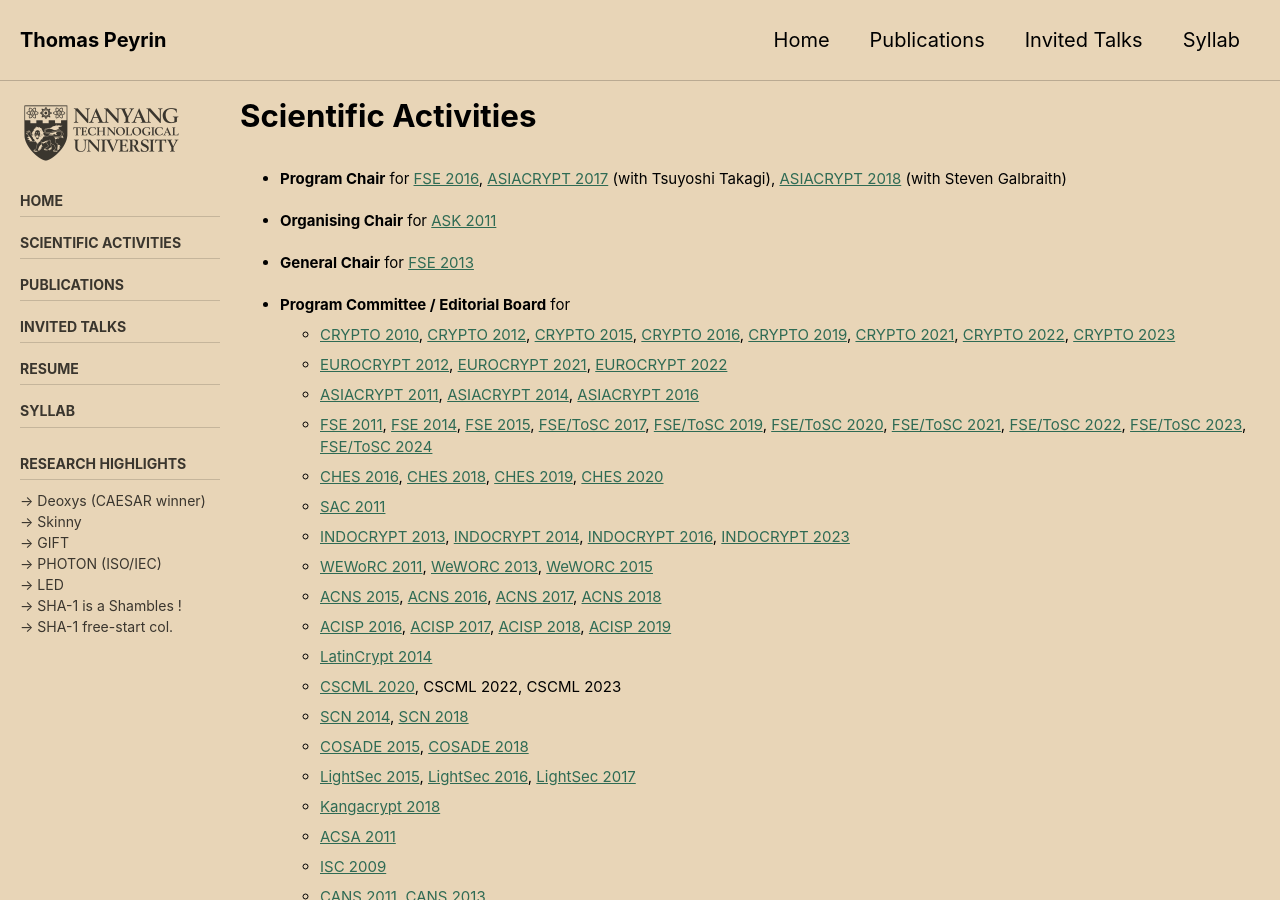
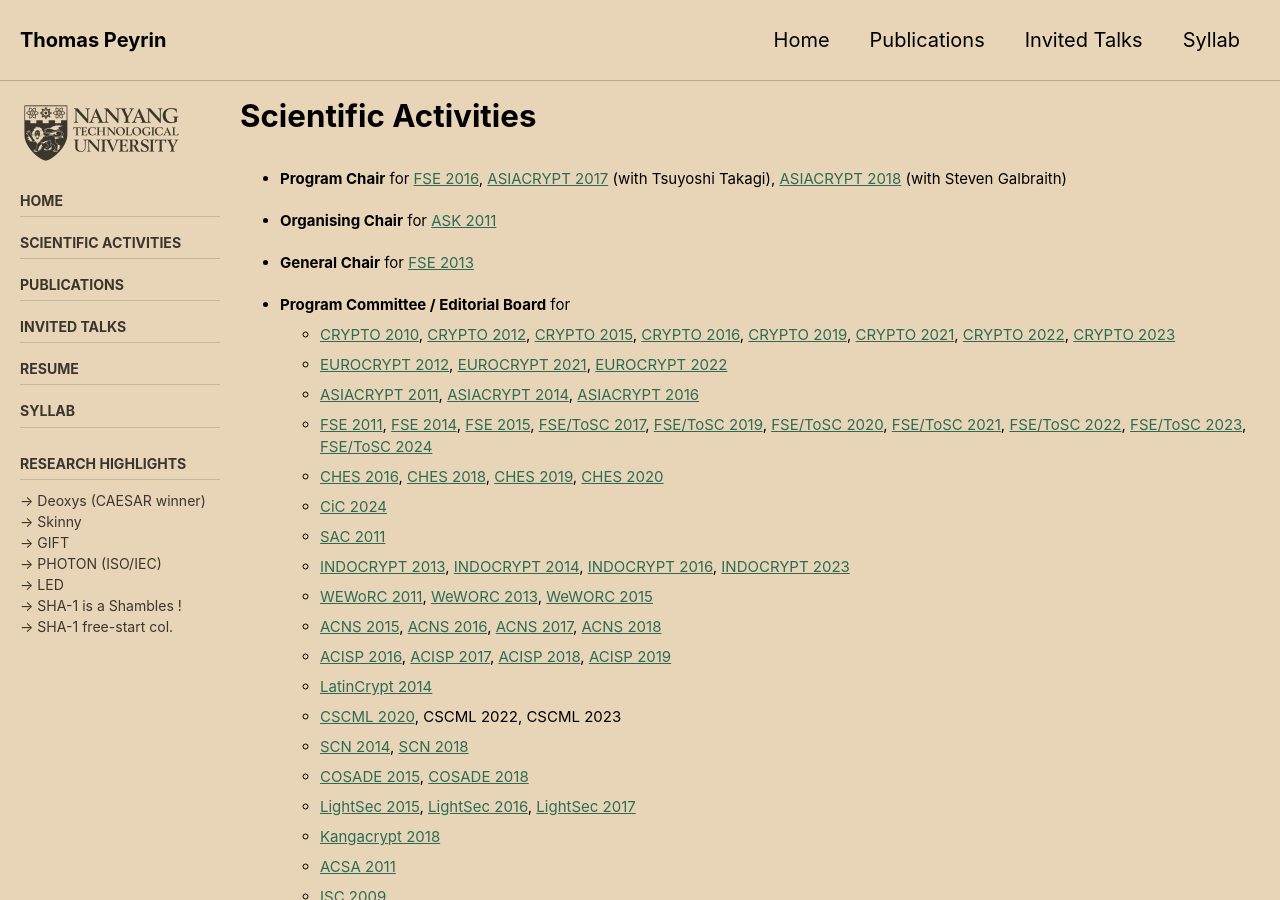
Before and after one commit to thomaspeyrin/web, a Jekyll site: the page built from activities.md, in a window 1280 px wide and 900 px high. Built offline with Jekyll 4.4.1, drawn with Linux system fonts in a browser that asks for light colours; cached includes are drawn as plain includes; nearby versions of some CDN libraries; our own code applies the rules of GitHub Pages for plain Markdown files.

Commit message:
Update activities.md

```diff
--- a/activities.md
+++ b/activities.md
@@ -26,6 +26,7 @@ sidebar:
   - [ASIACRYPT 2011]("http://cist.korea.ac.kr/~asiacrypt2011/index.php?cont=home"), [ASIACRYPT 2014]("http://www.iacr.org/conferences/asiacrypt2014"), [ASIACRYPT 2016]("http://asiacrypt2016.com")
   - [FSE 2011]("http://fse2011.mat.dtu.dk"), [FSE 2014]("http://fse2014.isg.rhul.ac.uk"), [FSE 2015]("http://light-sec.org/fse2015"), [FSE/ToSC 2017]("http://www.nuee.nagoya-u.ac.jp/labs/tiwata/fse2017"), [FSE/ToSC 2019]("https://fse.iacr.org/2019"), [FSE/ToSC 2020]("https://fse.iacr.org/2020"), [FSE/ToSC 2021]("https://fse.iacr.org/2021"), [FSE/ToSC 2022]("https://fse.iacr.org/2022"), [FSE/ToSC 2023]("https://fse.iacr.org/2023"), [FSE/ToSC 2024]("https://fse.iacr.org/2024")
   - [CHES 2016]("http://www.chesworkshop.org/ches2016/index.php"), [CHES 2018]("https://ches.iacr.org/2018"), [CHES 2019]("https://ches.iacr.org/2019"), [CHES 2020]("https://ches.iacr.org/2020")
+  - [CiC 2024]("https://cic.iacr.org/")
   - [SAC 2011]("http://sac2011.ryerson.ca")
   - [INDOCRYPT 2013]("http://indocrypt.hbni.ac.in"), [INDOCRYPT 2014]("http://cse.iitkgp.ac.in/conf/INDOCRYPT2014"), [INDOCRYPT 2016]("https://sites.google.com/site/thomaspeyrin/goog_1654583412"), [INDOCRYPT 2023]("https://crsind.in/indocrypt2023/")
   - [WEWoRC 2011]("http://www.uni-weimar.de/cms/medien/mediensicherheit/weworc-2011/home.html"), [WeWORC 2013]("http://2013.weworc.eu"), [WeWORC 2015]("http://2015.weworc.eu")
```
